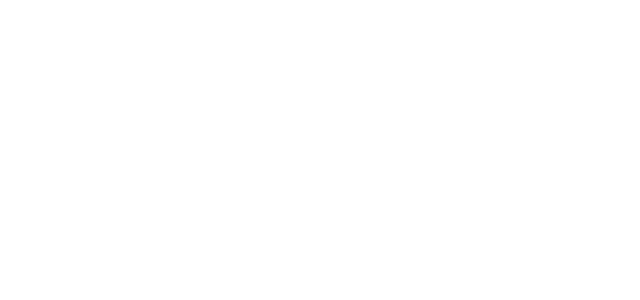
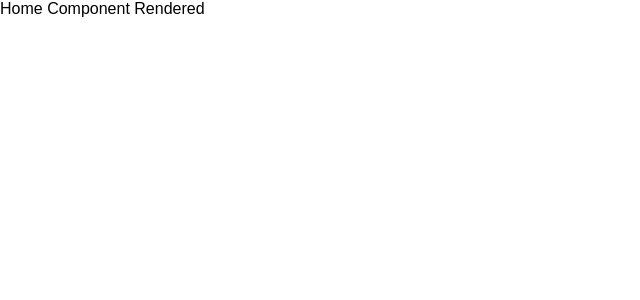
Before and after one commit to andreybozhkov/web-shop, a React (Create React App) app: page / in a window 1280 px wide. Shown: the top 300 px of the page, without its empty margins (0-640 px from the left). Built offline with nearby package versions, Linux system fonts and the light colour scheme.

Commit message:
ADDED basic home route functionality

```diff
--- a/src/App.js
+++ b/src/App.js
@@ -1,10 +1,16 @@
 import React, { Component } from 'react';
+import {Route} from 'react-router-dom';
+
 import './App.css';
+
+import Home from './components/Home';
 
 class App extends Component {
   render() {
     return (
-      <div></div>
+      <div>
+        <Route path='/' exact component={Home}/>
+      </div>
     );
   }
 }
--- /dev/null
+++ b/src/components/Home.jsx
@@ -0,0 +1,9 @@
+import React, {Component} from 'react';
+
+export default class Home extends Component {
+    render() {
+        return (
+            <div>Home Component Rendered</div>
+        )
+    }
+}
--- a/src/index.js
+++ b/src/index.js
@@ -2,5 +2,11 @@
 import ReactDOM from 'react-dom';
 import './index.css';
 import App from './App';
+import {BrowserRouter} from 'react-router-dom';
 
-ReactDOM.render(<App />, document.getElementById('root'));
+ReactDOM.render(
+    <BrowserRouter>
+        <App />
+    </BrowserRouter>,
+    document.getElementById('root')
+);
```
